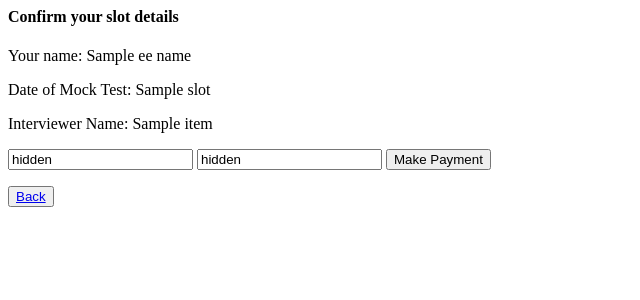
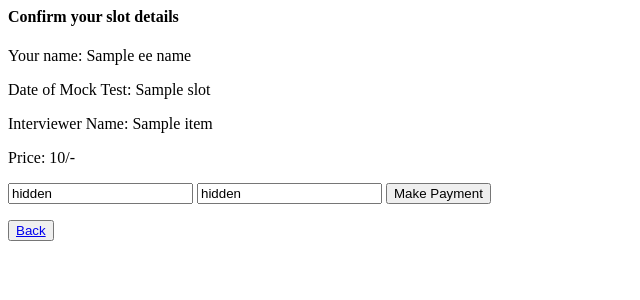
Before and after one commit to rishikiranap/mocx_2, a Django app: template accounts/templates/accounts/confirmation.html in a window 1280 px wide. Shown: the top 300 px of the page, without its empty margins (0-640 px from the left). Run offline with Django 4.2, Linux system fonts and the light colour scheme; the template is opened without the code that fills it: most values are stand-ins (such as "Sample title", 1, 10 or a date in 2020).

Commit message:
added price field in Confirmation page

```diff
--- a/accounts/templates/accounts/confirmation.html
+++ b/accounts/templates/accounts/confirmation.html
@@ -2,7 +2,8 @@
 
 <p>Your name: {{ee_name}}</p>
 <p>Date of Mock Test: {{slot}}</p>
-<p>Interviewer Name: {{item}}
+<p>Interviewer Name: {{item}}</p>
+<p>Price: {{price}}/-</p>
 
 <form method="POST" action='/save_scheduled'>
     {% csrf_token %}
@@ -11,6 +12,7 @@
     <input id="er_name" name="er_name" type="text" value={{item}} hidden>
     <input id="slot_id" name="slot_id" type="text" value={{slot_id}} hidden>
     <input id="slot_time" name="slot_time" type="text" value={{slot}} hidden>
+    <input id="price" name="price" type="text" value={{price}} hidden>
     <input type="submit" value="Make Payment">
 </form>
 <p><button><a href="/">Back</a></button></p>
--- a/accounts/templates/accounts/view.html
+++ b/accounts/templates/accounts/view.html
@@ -21,6 +21,7 @@
     <input id="er_name" name="er_name" type="text" value={{item.uid.uid.first_name}} hidden>
     <input id="er_email" name="er_email" type="text" value={{item.uid.uid.email}} hidden>
     <input id="slot_id" name="slot_id" type="text" value={{item.id}} hidden>
+    <input id="price" name="price" type="text" value={{basic.Price}} hidden>
     <input id="slot_time" name="slot_time" type="text" value={{item.Slot_time}} hidden>
     <input type="submit" value="Book">
 </form>
--- a/accounts/views.py
+++ b/accounts/views.py
@@ -223,13 +223,14 @@ def confirm(request):
         slot_id = request.POST.get("slot_id")
         ee_name = request.POST.get("ee_name")
         er_name = request.POST.get("er_name")
+        price = request.POST.get('price')
         #Send it to the Confirmation page use Dictionary!!!
         context['item']=er_name
         context['slot']=Interviewer_Slot
         context['Student_uid']=Student_uid
         context['slot_id']=slot_id
         context['ee_name']=ee_name
-
+        context['price']=price
     return render(request,"accounts/confirmation.html",context)
 
 def save_scheduled(request):
```
